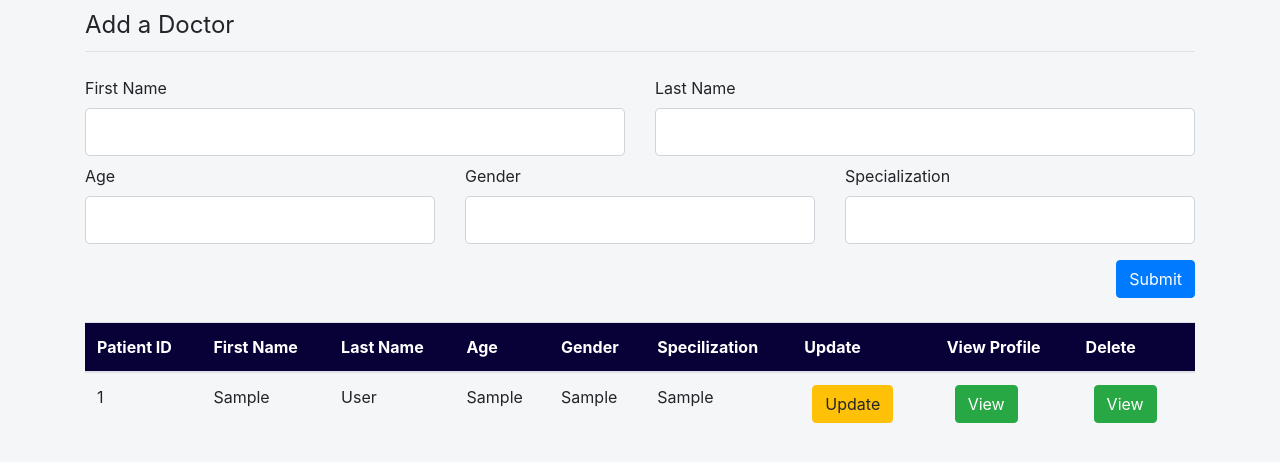
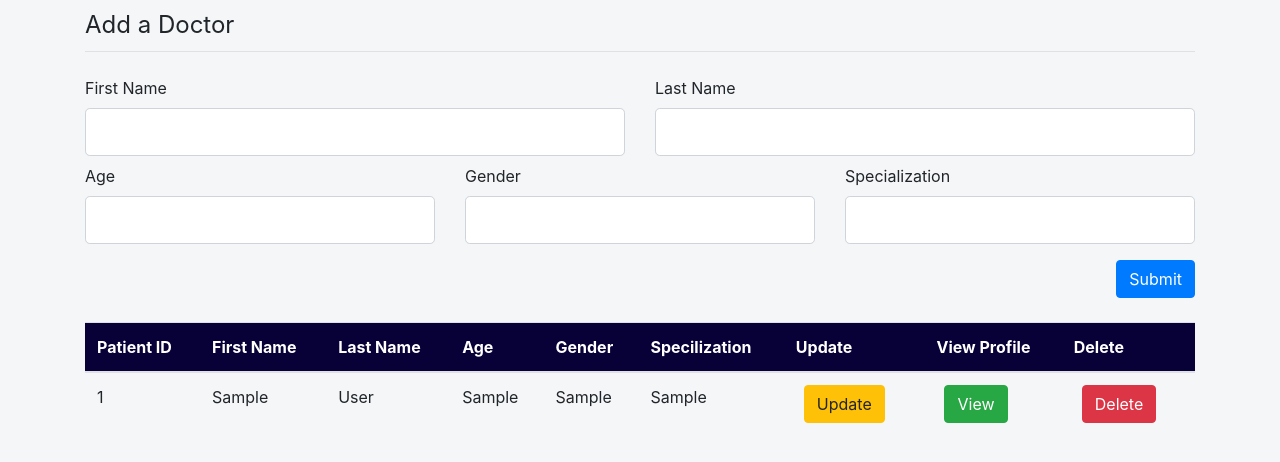
Before and after one commit to OmkarSuvarna/CA2-GroupC, a Flask app: page /admin_addDoctor in a window 1280 px wide. Shown: the part 73-535 px from the top of the page. Run offline with Flask 3, Linux system fonts and the light colour scheme; tables that the repository leaves empty hold one stand-in row (Sample ...).

Commit message:
Delete Functionality for Doctor

```diff
--- a/hospital/routes.py
+++ b/hospital/routes.py
@@ -133,3 +133,13 @@ def updateDoctor(doctor_id):
         form.gender.data = doctor.gender
         form.specialization.data = doctor.specialization
     return render_template('update_doctor.html', title ='Update Doctor', form=form, doctor=doctor)
+
+@app.route("/admin_addDoctor/<int:doctor_id>/delete", methods=['GET'])
+def deletePatient(doctor_id):
+    doctor = Doctor.query.get_or_404(doctor_id)
+    # if patient.doctor != current_user:
+    # abort(403)
+    db.session.delete(doctor)
+    db.session.commit()
+    flash('Doctor Details Deleted', 'info')
+    return redirect(url_for('admin_addDoctor'))
--- a/hospital/templates/admin_addDoctor.html
+++ b/hospital/templates/admin_addDoctor.html
@@ -61,7 +61,7 @@
         <td>{{d.specialization}}</td>
         <td><a href="{{ url_for('updateDoctor', doctor_id =d.id) }}" class="btn btn-warning mx-2">Update</a></td>
         <td><a href="{{ url_for('doctor_profile', doctor_id =d.id) }}" class="btn btn-success mx-2">View</a></td>
-        <td><a href="{{ url_for('doctor_profile', doctor_id =d.id) }}" class="btn btn-success mx-2">View</a></td>
+        <td><a href="{{ url_for('deletePatient', doctor_id =d.id) }}" class="btn btn-danger mx-2">Delete</a></td>
       </tr>
       {% endfor %}
     </tbody>
```
